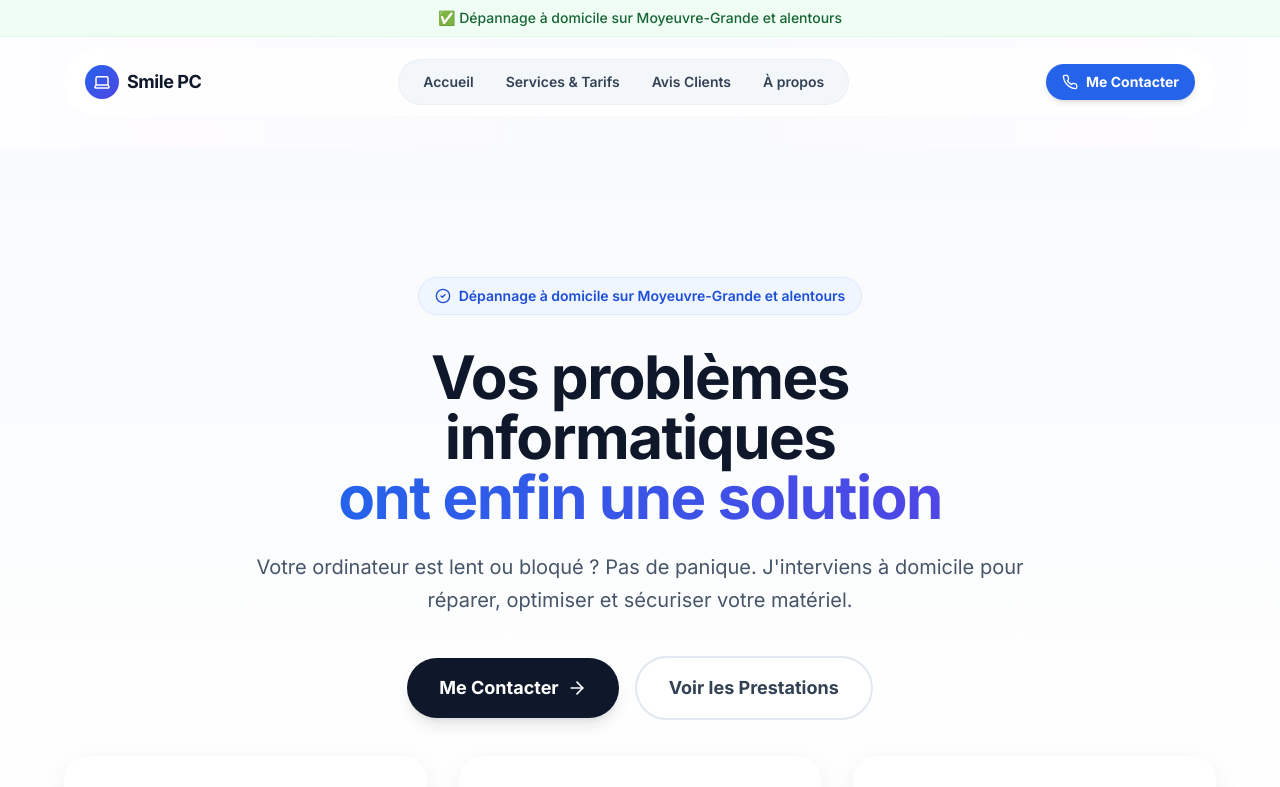
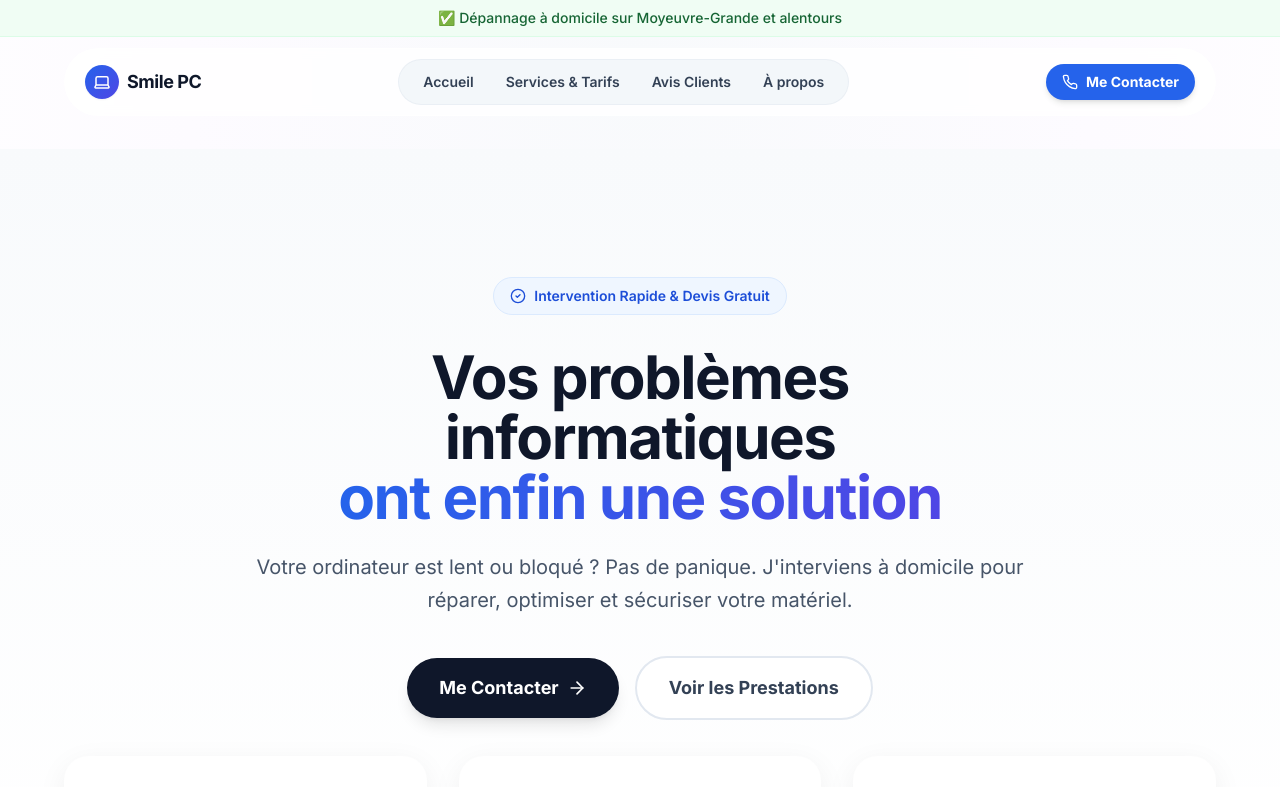
Before and after one commit to SmilePcSolutions/smile-pc-2026, a Next.js app: page / in a window 1280 px wide. Shown: the top 787 px of the page. Built offline with nearby package versions, Linux system fonts and the light colour scheme.

Commit message:
Content : Remplacement doublon Hero par avantage client

```diff
--- a/components/Hero.tsx
+++ b/components/Hero.tsx
@@ -9,7 +9,7 @@ export default function Hero() {
 
           <div className="inline-flex items-center gap-2 bg-blue-50 text-blue-700 px-4 py-2 rounded-full font-semibold text-sm mb-8 border border-blue-100">
             <CheckCircle2 size={16} />
-            <span>Dépannage à domicile sur Moyeuvre-Grande et alentours</span>
+            <span>Intervention Rapide & Devis Gratuit</span>
           </div>
 
           <h1 className="text-4xl md:text-6xl font-bold text-slate-900 tracking-tight mb-6">
```
